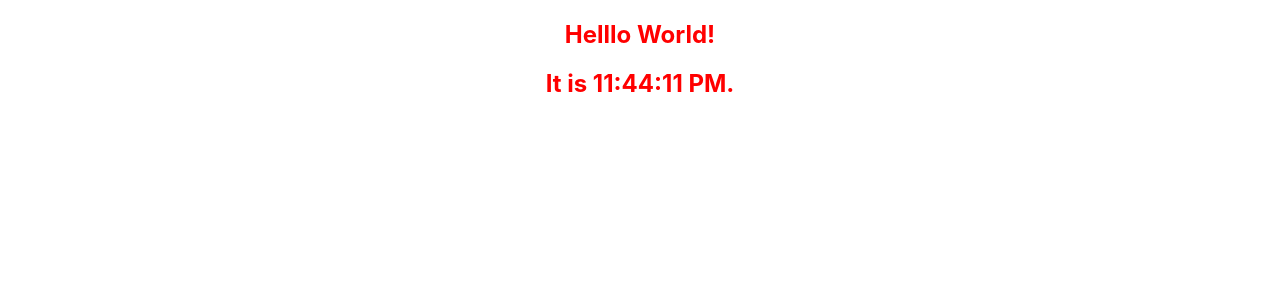
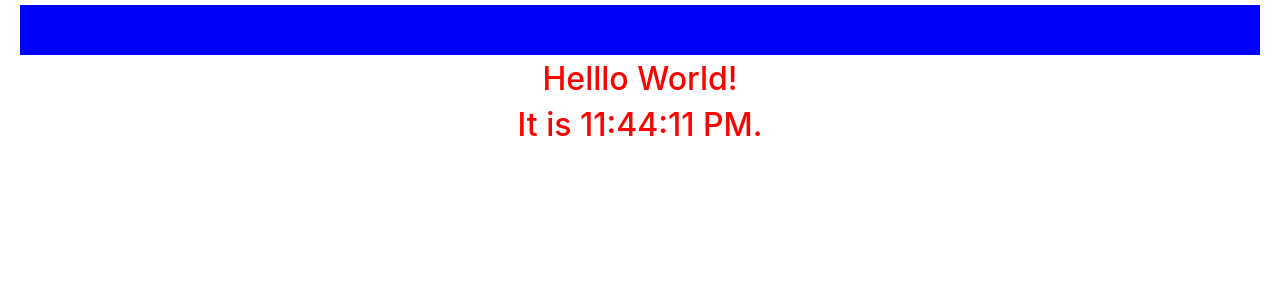
Before and after one commit to intotito/Data_Rep_Query, a React (Create React App) app in the folder my-app/: page / in a window 1280 px wide. Shown: the top 300 px of the page. Built offline with nearby package versions, Linux system fonts and the light colour scheme.

Commit message:
Header component added

```diff
--- a/my-app/public/index.html
+++ b/my-app/public/index.html
@@ -3,6 +3,7 @@
   <head>
     <meta charset="utf-8" />
     <link rel="icon" href="%PUBLIC_URL%/favicon.ico" />
+    <link rel="stylesheet" href="https://cdn.jsdelivr.net/npm/bootstrap@5.1.3/dist/css/bootstrap.min.css" integrity="sha384-1BmE4kWBq78iYhFldvKuhfTAU6auU8tT94WrHftjDbrCEXSU1oBoqyl2QvZ6jIW3" crossorigin="anonymous">
     <meta name="viewport" content="width=device-width, initial-scale=1" />
     <meta name="theme-color" content="#000000" />
     <meta
--- /dev/null
+++ b/my-app/src/components/content.js
@@ -0,0 +1,11 @@
+import React, { Component } from 'react'
+export class Header extends React.Component{
+    constructor(props){
+        super(props);
+    }
+    render(){
+        return(
+            <div className="header"></div>
+        );
+    }
+}
--- a/my-app/src/index.css
+++ b/my-app/src/index.css
@@ -16,3 +16,9 @@ code {
   text-align:center;
   color:red;
 }
+.header{
+  margin:5px 20px 5px 20px;
+  height:50px;
+  background:blue;
+  color:bisque;
+}
--- a/my-app/src/index.js
+++ b/my-app/src/index.js
@@ -3,10 +3,12 @@ import ReactDOM from 'react-dom/client';
 import './index.css';
 //import App from './App';
 import reportWebVitals from './reportWebVitals';
+import { Header } from './components/content';
 
 const root = ReactDOM.createRoot(document.getElementById('root'));
 root.render(
   <React.StrictMode>
+    <Header />
     <h2 className="etiti">Helllo World!</h2>
     <h2 className="etiti">It is {new Date().toLocaleTimeString()}.</h2>
   </React.StrictMode>
```
